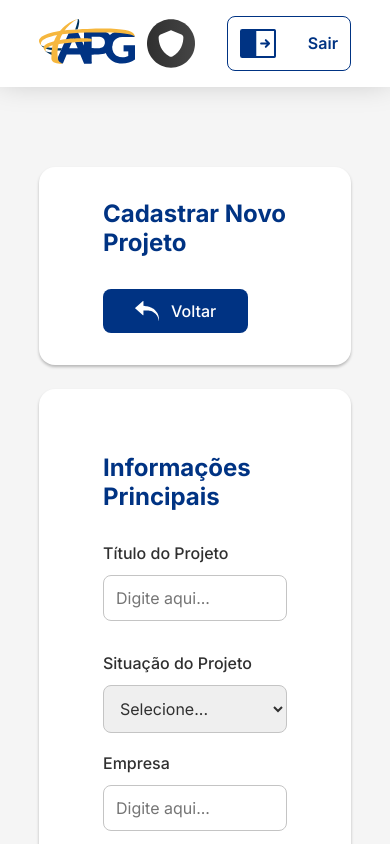
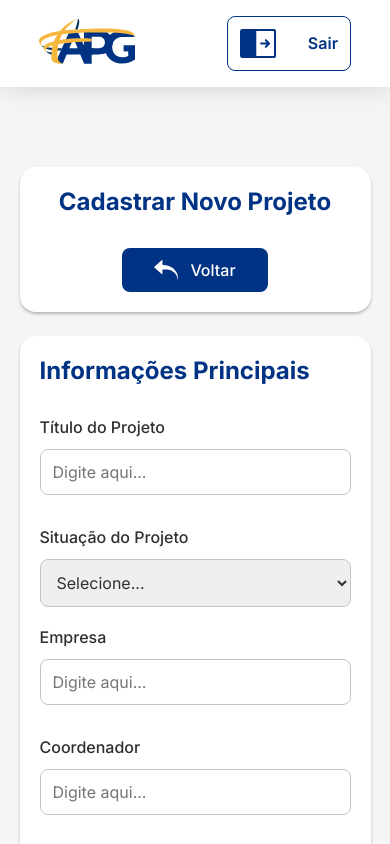
Before and after one commit to TeamHiveAPI/API-2024.02-FRONT, a React (Create React App) app: page /cadastro-projeto in a window 390 px wide. Shown: the top 844 px of the page. Built offline with nearby package versions, Linux system fonts and the light colour scheme; sample sign-in values are in the browser's storage.

Commit message:
refactor: Diminuindo padding de todos os containers no modo responsivo

```diff
--- a/src/components/Navbar/Navbar.scss
+++ b/src/components/Navbar/Navbar.scss
@@ -62,4 +62,8 @@
         display: none;
     }
 
+    .nav_dir_img {
+        display: none;
+    }
+
 }
--- a/src/components/Navbar/Navbar.tsx
+++ b/src/components/Navbar/Navbar.tsx
@@ -40,7 +40,7 @@ function Navbar() {
 
             <div className="nav_dir">
                 {isLoggedIn && (
-                    <img src="/img/foto_perfil_admin.svg" alt="Foto do Perfil" />
+                    <img className="nav_dir_img" src="/img/foto_perfil_admin.svg" alt="Foto do Perfil" />
                 )}
 
             <div className="nav_botao" onClick={isLoggedIn ? handleLogout : () => navigate("/login")}>
--- a/src/components/SecaoCima/SecaoCima.scss
+++ b/src/components/SecaoCima/SecaoCima.scss
@@ -48,12 +48,28 @@
 
 @media only screen and (max-width: 768px) {
 
+    .secao_cima {
+        align-items: center;
+        text-align: center;
+    }
+
     .secao_cima_botoes {
-        flex-direction: column-reverse;
+        flex-wrap: wrap;
     }
 
     .visu_info_linha p {
         word-break: break-all;
     }
 
+    .secao_cima {
+        padding: 20px;
+    }
+
 }
+
+@media only screen and (max-width: 600px) {
+
+    .secao_cima_botoes {
+        flex-direction: column;
+    }
+}
--- a/src/global.scss
+++ b/src/global.scss
@@ -27,6 +27,13 @@ body {
     margin: 0 10%;
 }
 
+@media only screen and (max-width: 768px) {
+
+  .margem_10 {
+    margin: 0 5%;
+  }
+}
+
 .divisoria {
   border: 1px solid #c4c4c4;
   margin-top: 32px;
--- a/src/pages/CadastroProjeto/CadastroProjeto.scss
+++ b/src/pages/CadastroProjeto/CadastroProjeto.scss
@@ -157,3 +157,12 @@ textarea:focus {
         width: 100%;
     }
 }
+
+@media only screen and (max-width: 768px) {
+
+    .cadpro_botao_cadastrar {
+        margin-top: 48px;
+        margin-bottom: 28px;
+    }
+
+}
--- a/src/pages/Consulta/Consulta.scss
+++ b/src/pages/Consulta/Consulta.scss
@@ -258,4 +258,8 @@ table td:first-child {
     .mtop80 {
         text-align: center;
     }
+
+    .cons_container {
+        padding: 20px;
+    }
 }
--- a/src/pages/VisualizacaoProjeto/VisualizacaoProjeto.scss
+++ b/src/pages/VisualizacaoProjeto/VisualizacaoProjeto.scss
@@ -107,3 +107,10 @@
     }
 
 }
+
+@media only screen and (max-width: 768px) {
+
+    .visu_container_info {
+        padding: 20px;
+    }
+}
```
